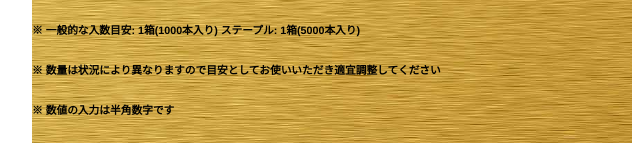
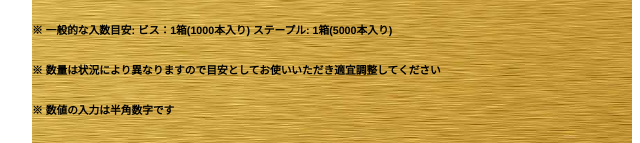
Before and after one commit to starcode72/board_calc_maisu, a plain HTML site: page index.html in a window 1280 px wide. Shown: the part 809-952 px from the top of the page, 308-948 px from the left. Drawn offline with nearby package versions, Linux system fonts and the light colour scheme.

```diff
--- a/index.html
+++ b/index.html
@@ -142,7 +142,7 @@
         ※ 一度計算が完了した後に[面積,もしくは
         開口面積]の数値変更があった場合は材料の選択を再度確認してください。材料選択欄が空白の場合正しく計算されません
       </h4>
-      <h6>※ 一般的な入数目安: 1箱(1000本入り) ステープル: 1箱(5000本入り)</h6>
+      <h6>※ 一般的な入数目安: ビス：1箱(1000本入り) ステープル: 1箱(5000本入り)</h6>
       <h6>※ 数量は状況により異なりますので目安としてお使いいただき適宜調整してください</h6>
     <h6>※ 数値の入力は半角数字です</h6>
       <div>
```
